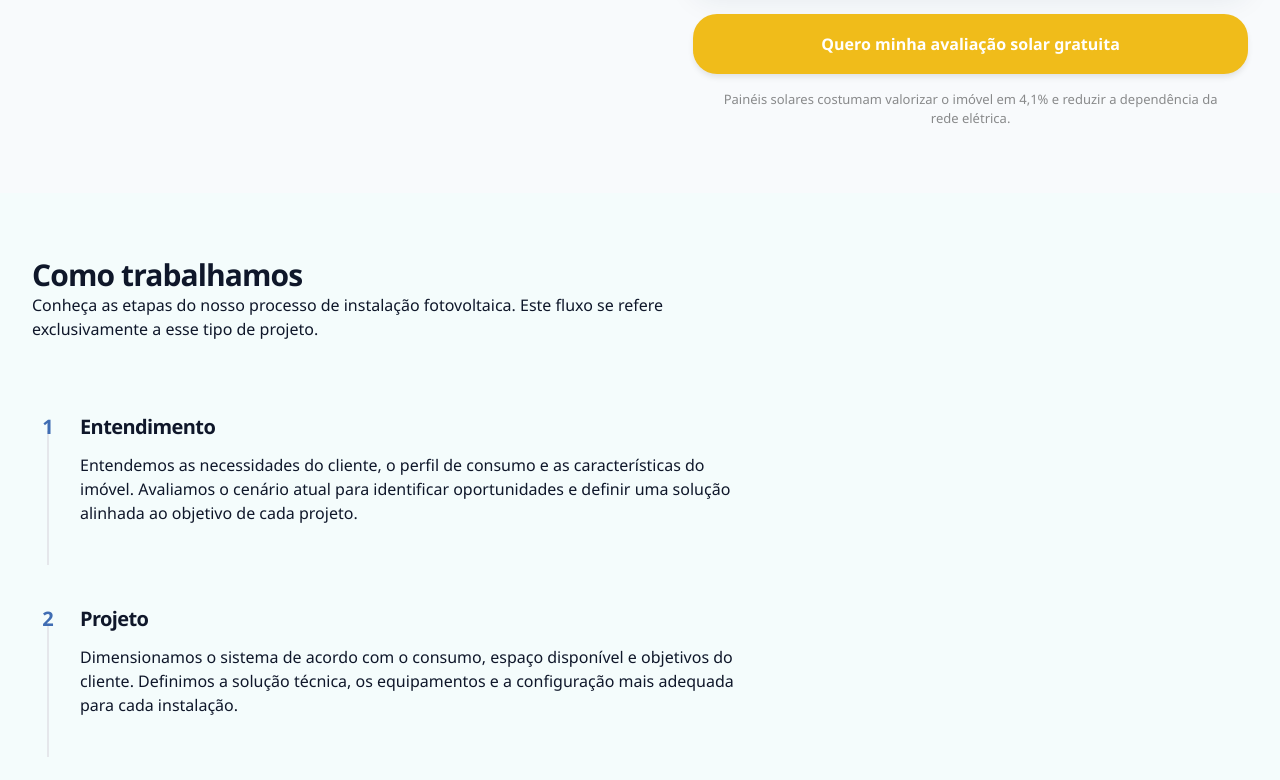
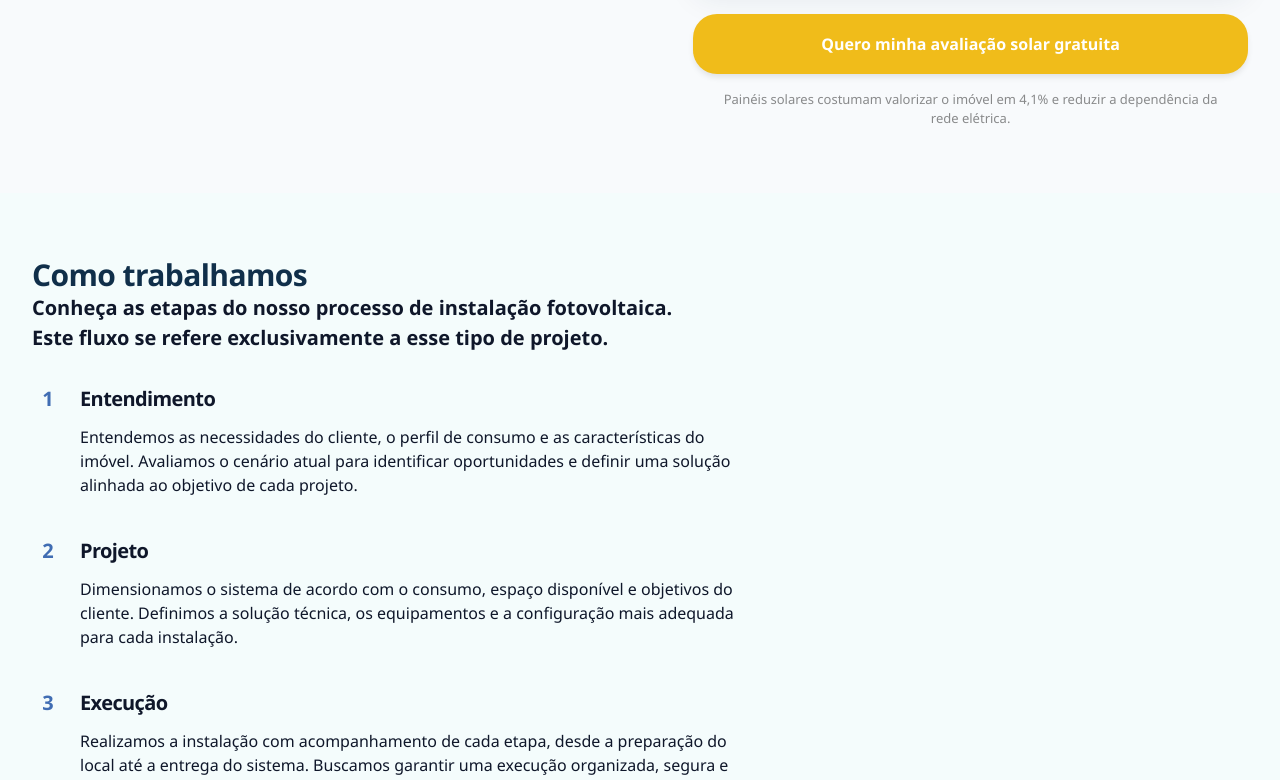
Before and after one commit to beAndrade/flow-site, an Angular app: page / in a window 1280 px wide. Shown: the part 3757-4537 px from the top of the page. Built offline with nearby package versions, Linux system fonts and the light colour scheme; a web font is replaced by a local one.

Commit message:
style(home): paridade visual mid-Home Soft Steel (N2) e Closure
Alinha Soluções, Como trabalhamos e Trajetória à linguagem Soft Steel;
registra QA APPROVED WITH OBSERVATIONS no roadmap.

```diff
--- a/src/app/features/home/home.component.html
+++ b/src/app/features/home/home.component.html
@@ -191,7 +191,7 @@
 
 <section id="como-trabalhamos" class="home-section" data-reveal aria-labelledby="como-trabalhamos-title">
   <h2 id="como-trabalhamos-title">Como trabalhamos</h2>
-  <p>
+  <p class="home-section__lead">
     Conheça as etapas do nosso processo de instalação fotovoltaica. Este fluxo se refere exclusivamente a esse tipo de projeto.
   </p>
   <ol class="step-list">
--- a/src/app/features/home/home.component.scss
+++ b/src/app/features/home/home.component.scss
@@ -354,12 +354,6 @@
   border: 1px solid rgb(15 23 42 / 8%);
   border-radius: 12px;
   background: var(--color-white);
-  transition: transform var(--duration-mid) var(--easing-standard), box-shadow var(--duration-mid) var(--easing-standard);
-}
-
-.solution-card:hover {
-  box-shadow: var(--shadow-md);
-  transform: translateY(-4px);
 }
 
 .solution-card--featured {
@@ -470,6 +464,7 @@
 
 .a-flow__about h3,
 .a-flow__commitment h3,
+.step-list > li > h3,
 .timeline > li > h3 {
   margin-top: 0;
 }
@@ -496,7 +491,10 @@
   line-height: var(--leading-xl);
 }
 
-#diferenciais h2 {
+#diferenciais h2,
+#solucoes h2,
+#como-trabalhamos h2,
+#trajetoria h2 {
   color: var(--color-brand-navy);
   font-weight: var(--font-weight-black);
   letter-spacing: -0.02em;
@@ -586,24 +584,12 @@
   z-index: 1;
   grid-column: 1;
   grid-row: 1;
-  margin-top: var(--space-10);
   min-width: var(--space-8);
   color: var(--color-brand-blue);
   font-size: var(--text-h3);
   font-weight: var(--font-weight-bold);
   line-height: var(--leading-xl);
   text-align: center;
-}
-
-.step-list > li:not(:last-child)::after {
-  content: '';
-  position: absolute;
-  top: calc(var(--space-10) + 1.15em);
-  bottom: calc(-1 * var(--space-6));
-  left: calc(var(--space-8) / 2);
-  width: 2px;
-  background: var(--color-border);
-  transform: translateX(-50%);
 }
 
 .step-list > li > * {
@@ -624,10 +610,10 @@
   top: 0.55em;
   left: 0;
   z-index: 1;
-  width: 10px;
-  height: 10px;
+  width: 8px;
+  height: 8px;
   border-radius: var(--radius-full);
-  background: var(--color-brand-blue);
+  background: var(--color-border);
   transform: translateY(-50%);
 }
 
@@ -636,8 +622,8 @@
   position: absolute;
   top: 0.55em;
   bottom: calc(-1 * var(--space-6));
-  left: 5px;
-  width: 2px;
+  left: 4px;
+  width: 1px;
   background: var(--color-border);
   transform: translateX(-50%);
 }
@@ -646,7 +632,7 @@
   grid-column: 1;
   grid-row: 1;
   margin: 0;
-  padding-left: calc(10px + var(--space-3));
+  padding-left: calc(8px + var(--space-3));
   color: var(--color-brand-blue);
   font-weight: var(--font-weight-bold);
   line-height: var(--leading-xl);
@@ -655,10 +641,12 @@
 .timeline > li > h3 {
   grid-column: 2;
   grid-row: 1;
+  color: var(--color-brand-navy);
 }
 
 .timeline > li > p:not(.timeline__year) {
   grid-column: 2;
+  color: var(--color-text-secondary);
 }
 
 [data-reveal].is-revealed {
@@ -686,7 +674,6 @@
   .hero__video,
   .hero__cta,
   .hero__secondary,
-  .solution-card,
   .solutions-cta__primary {
     transition: none;
   }
@@ -695,11 +682,6 @@
   .solutions-cta__primary:hover {
     transform: none;
     box-shadow: none;
-  }
-
-  .solution-card,
-  .solution-card:hover {
-    transform: none;
   }
 
   .hero__poster {
```
Also changed, not shown: 1 other file (tests, documents, lock files or other folders).
